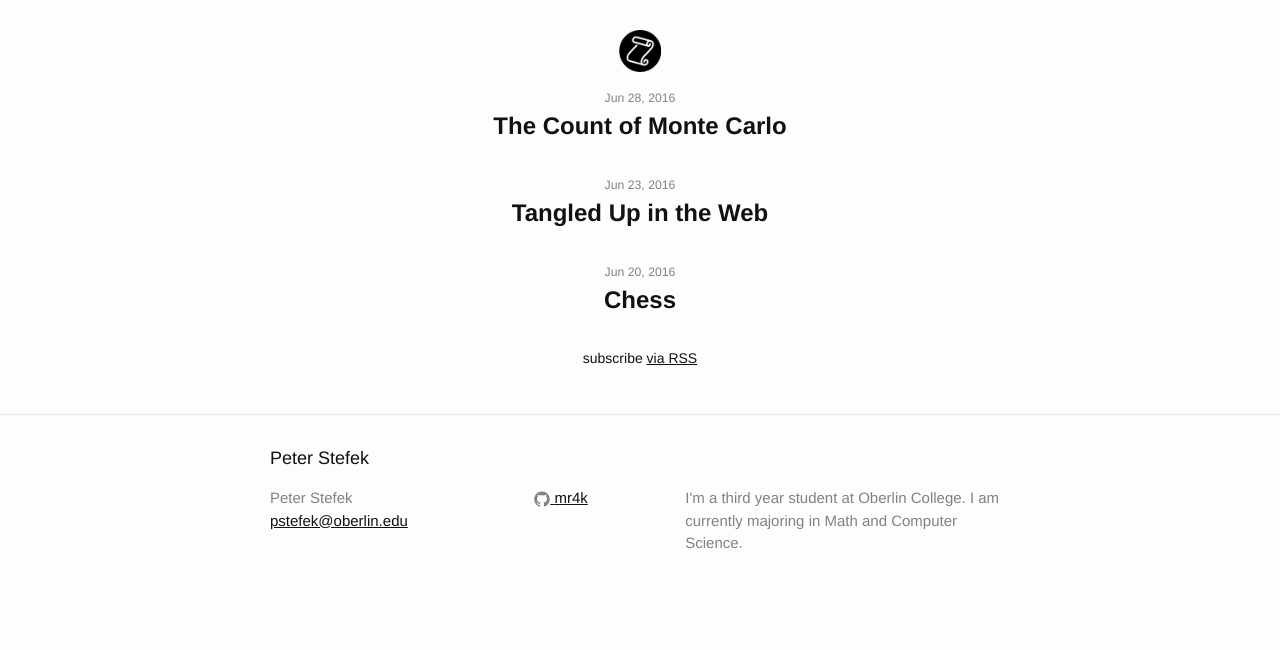
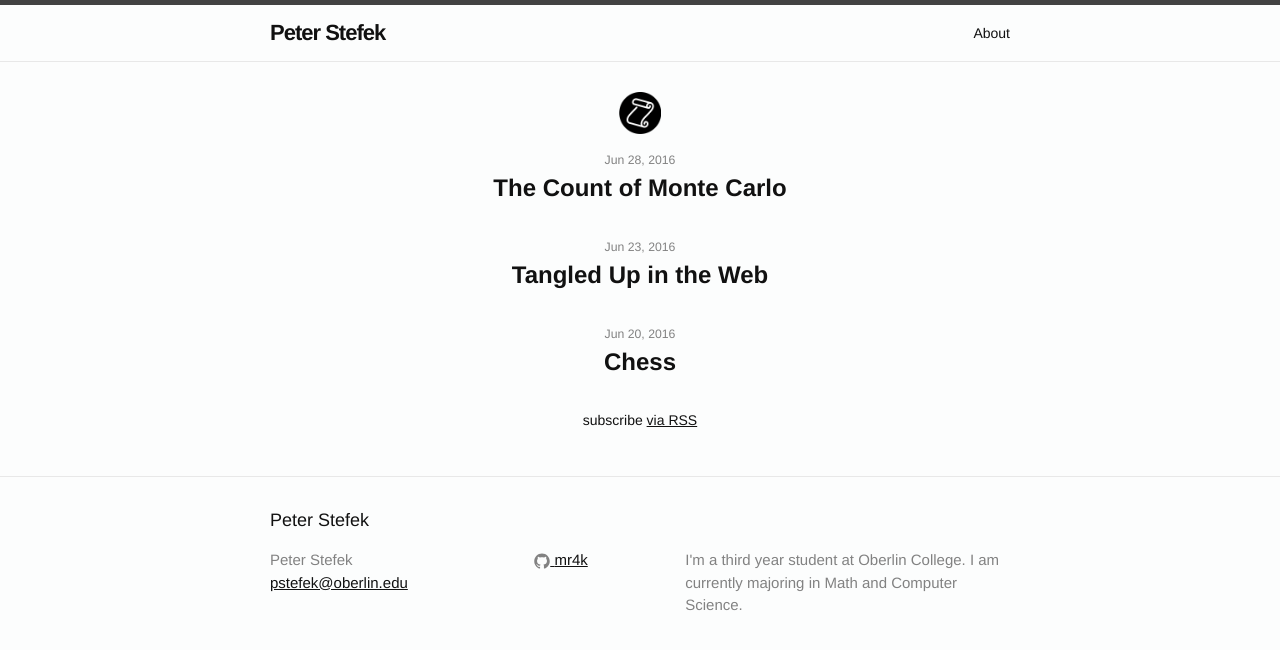
Before and after one commit to Mr4k/mr4k.github.io, a Jekyll site: the page built from index.html, in a window 1280 px wide. Shown: the top 650 px of the page. Built offline with Jekyll 4.4.1, drawn with Linux system fonts in a browser that asks for light colours.

Commit message:
aesthetic site redesign

```diff
--- a/_layouts/default.html
+++ b/_layouts/default.html
@@ -4,6 +4,8 @@
   {% include head.html %}
 
   <body>
+
+    {% include header.html %}
 
     <div class="page-content">
       <div class="wrapper">
--- a/_sass/_layout.scss
+++ b/_sass/_layout.scss
@@ -20,12 +20,13 @@
 }
 
 .site-title {
-    font-size: 26px;
+    font-size: 22px;
     font-weight: 300;
     line-height: 56px;
     letter-spacing: -1px;
     margin-bottom: 0;
     float: left;
+    font-weight: bold;
 
     &,
     &:visited {
```
Also changed, not shown: 7 other files.
